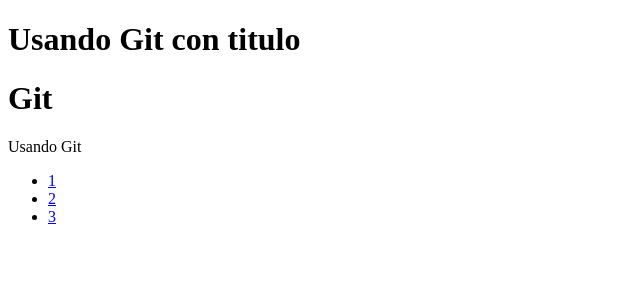
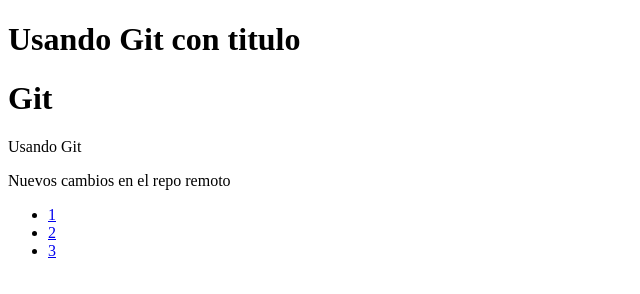
Before and after one commit to JuanDuran85/Ejemplo_G29, a plain HTML site: page index.html in a window 1280 px wide. Shown: the whole page, without its empty margins (0-640 px from the left). Drawn offline with Linux system fonts and the light colour scheme.

Commit message:
cambios del repositorio remoto en local

```diff
--- a/index.html
+++ b/index.html
@@ -9,6 +9,7 @@
     <h1>Usando Git con titulo</h1>
     <h1>Git</h1>
     <p>Usando Git</p>
+    <p>Nuevos cambios en el repo remoto</p>
     <ul>
         <li><a href="#">1</a></li>
         <li><a href="#">2</a></li>
```
Also changed, not shown: 1 other file.
